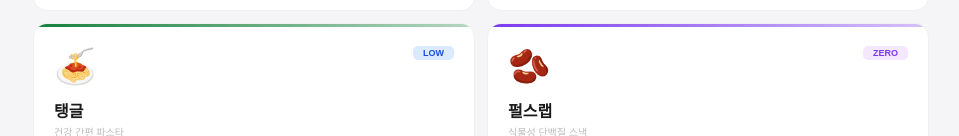
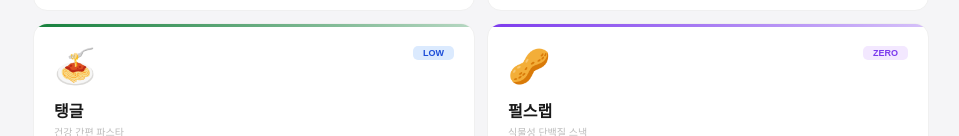
Before and after one commit to pentacle123/samyang-shortform-engine, a Next.js app: page / in a window 1280 px wide. Shown: the part 537-673 px from the top of the page, without its empty margins (159-1118 px from the left). Built offline with nearby package versions, Linux system fonts and the light colour scheme; a web font is replaced by a local one.

Commit message:
fix: 펄스랩 이모지 🫘→🥜 변경 (브라우저 호환성)
Co-Authored-By: Claude Opus 4.6 (1M context) <noreply@anthropic.com>

```diff
--- a/app/page.js
+++ b/app/page.js
@@ -149,7 +149,7 @@ const BRANDS=[
     ],
   },
   // ── 펄스랩 (compressed) ──
-  {id:"pls",nm:"펄스랩",em:"🫘",c:"#7C3AED",cat:"식물성 단백질 스낵",def:"아무도 모르는 것이 무기.\n의외성으로 시청을 만들고, 시청으로 인지를 만든다.",str:"Discovery-hook",strL:"디스커버리 / 호기심 트리거",lv:"ZERO",
+  {id:"pls",nm:"펄스랩",em:"🥜",c:"#7C3AED",cat:"식물성 단백질 스낵",def:"아무도 모르는 것이 무기.\n의외성으로 시청을 만들고, 시청으로 인지를 만든다.",str:"Discovery-hook",strL:"디스커버리 / 호기심 트리거",lv:"ZERO",
     tags:["식물성 단백질","후무스","식물성 너겟","단백질 47g","길트프리"],stats:[{k:"단백질(너겟)",v:"47g/봉지"},{k:"핵심 타깃",v:"30대 여성"},{k:"브랜드 인지",v:"거의 없음"}],
     prof:{gen:"여성 81% · 남성 19%",age:"30대 52.5% · 25-29세 20%",ch:"쿠팡·컬리",chI:"🛒",persona:"건강한 식습관 관심 30대 여성"},
     dp:["단백질 섭취","건강 간식 추천","다이어트 간식","운동 후 간식"],cep:["🔍 브랜드 검색 거의 없음 → 카테고리 진입 필수","😲 삼양에서 이런 것도? → 모회사 레버리지","👩 30대 여성 52.5% → 정밀 타깃팅"],strWhy:"'뭐야 이건?'이 유일한 무기.",
```
